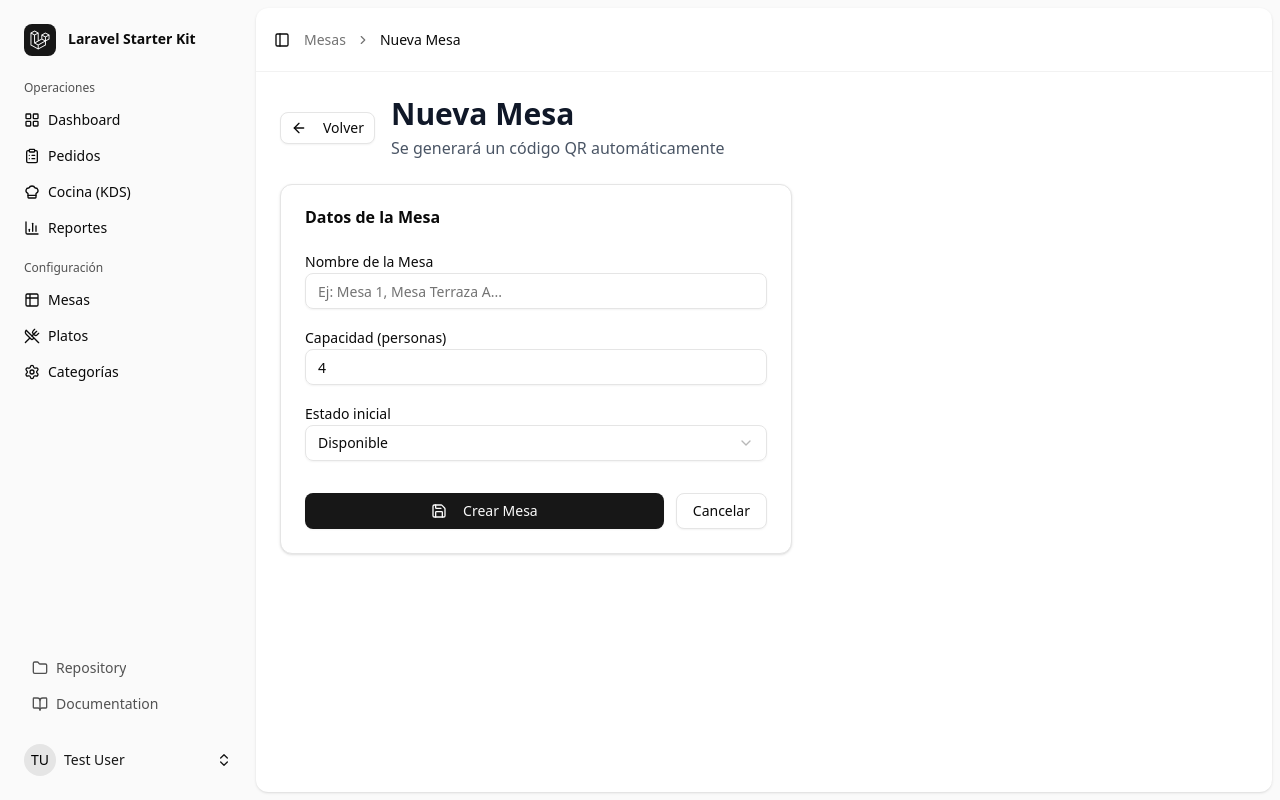
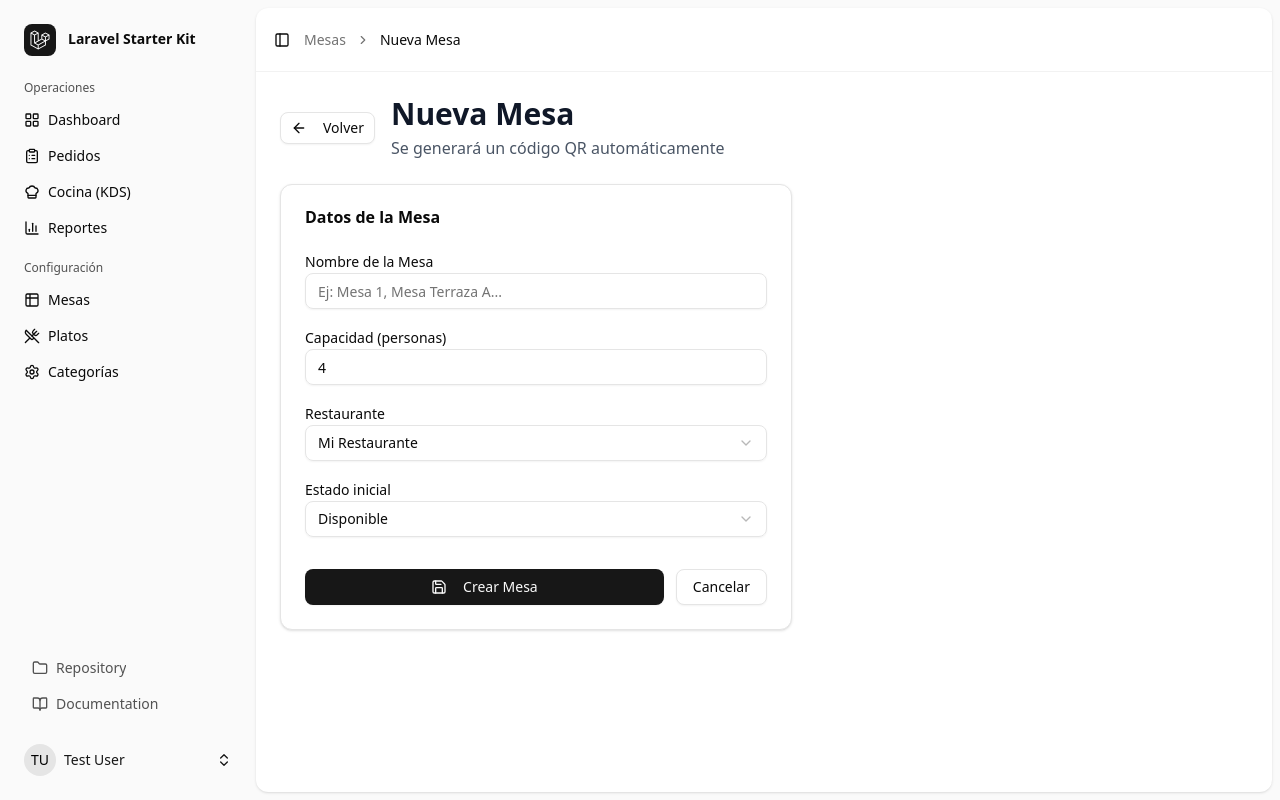
Before and after one commit to javis920320/restaurante_app, a Laravel app: page /configuracion/mesas/create in a window 1280 px wide. Run offline with Laravel 12, Linux system fonts and the light colour scheme; the visitor is signed in with stand-in values (Sample User, id 1); data comes from the database, SQL or seed files in the repository; data that the repository does not hold is empty; style sheets or scripts are compiled from the project's sources; parts of the project's set-up code (start-up, migrations or seed data) failed here and were passed over; some libraries are stand-ins or nearby versions; some web fonts are replaced.

Commit message:
Fix restaurante_id validation error when creating mesa - add restaurant management UI and seeder
Co-authored-by: jalopezl6 <249376858+jalopezl6@users.noreply.github.com>

```diff
--- a/database/seeders/DatabaseSeeder.php
+++ b/database/seeders/DatabaseSeeder.php
@@ -21,5 +21,6 @@ class DatabaseSeeder extends Seeder
         ]);
 
         $this->call(RolesAndPermissionSeeder::class);
+        $this->call(RestauranteSeeder::class);
     }
 }
--- a/resources/js/layouts/configuracion/layout.tsx
+++ b/resources/js/layouts/configuracion/layout.tsx
@@ -16,6 +16,11 @@ export default function ConfiguracionLayout({ children }: PropsWithChildren) {
         {
             title: 'Categorias',
             href: '/categorias',
+            icon: null,
+        },
+        {
+            title: 'Restaurantes',
+            href: '/configuracion/restaurantes',
             icon: null,
         },
         {
--- a/resources/js/pages/Mesas/Create.tsx
+++ b/resources/js/pages/Mesas/Create.tsx
@@ -94,7 +94,21 @@ export default function Create({ restaurantes }: CreateProps) {
                             </div>
 
                             {/* Restaurante */}
-                            {restaurantes.length > 0 && (
+                            {restaurantes.length === 0 ? (
+                                <div className="rounded-md bg-yellow-50 border border-yellow-200 p-3 text-sm">
+                                    <p className="text-yellow-800 font-medium">No hay restaurantes disponibles.</p>
+                                    <p className="mt-1 text-yellow-700">
+                                        Debes{' '}
+                                        <Link
+                                            href={route('restaurantes.index')}
+                                            className="underline font-semibold hover:text-yellow-900"
+                                        >
+                                            crear un restaurante
+                                        </Link>{' '}
+                                        antes de poder crear una mesa.
+                                    </p>
+                                </div>
+                            ) : (
                                 <div className="space-y-2">
                                     <Label htmlFor="restaurante_id">Restaurante</Label>
                                     <Select
@@ -138,7 +152,7 @@ export default function Create({ restaurantes }: CreateProps) {
 
                             {/* Submit */}
                             <div className="flex gap-3 pt-4">
-                                <Button type="submit" disabled={processing} className="flex-1">
+                                <Button type="submit" disabled={processing || restaurantes.length === 0} className="flex-1">
                                     <Save className="mr-2 h-4 w-4" />
                                     {processing ? 'Guardando...' : 'Crear Mesa'}
                                 </Button>
--- a/resources/js/pages/Mesas/Edit.tsx
+++ b/resources/js/pages/Mesas/Edit.tsx
@@ -107,7 +107,21 @@ export default function Edit({ mesa, restaurantes }: EditProps) {
                             </div>
 
                             {/* Restaurante */}
-                            {restaurantes.length > 0 && (
+                            {restaurantes.length === 0 ? (
+                                <div className="rounded-md bg-yellow-50 border border-yellow-200 p-3 text-sm">
+                                    <p className="text-yellow-800 font-medium">No hay restaurantes disponibles.</p>
+                                    <p className="mt-1 text-yellow-700">
+                                        Debes{' '}
+                                        <Link
+                                            href={route('restaurantes.index')}
+                                            className="underline font-semibold hover:text-yellow-900"
+                                        >
+                                            crear un restaurante
+                                        </Link>{' '}
+                                        antes de poder editar esta mesa.
+                                    </p>
+                                </div>
+                            ) : (
                                 <div className="space-y-2">
                                     <Label htmlFor="restaurante_id">Restaurante</Label>
                                     <Select
@@ -164,7 +178,7 @@ export default function Edit({ mesa, restaurantes }: EditProps) {
 
                             {/* Submit */}
                             <div className="flex gap-3 pt-4">
-                                <Button type="submit" disabled={processing} className="flex-1">
+                                <Button type="submit" disabled={processing || restaurantes.length === 0} className="flex-1">
                                     <Save className="mr-2 h-4 w-4" />
                                     {processing ? 'Guardando...' : 'Guardar Cambios'}
                                 </Button>
--- /dev/null
+++ b/resources/js/pages/Restaurantes/Index.tsx
@@ -0,0 +1,261 @@
+import InputError from '@/components/input-error';
+import AppLayout from '@/layouts/app-layout';
+import ConfiguracionLayout from '@/layouts/configuracion/layout';
+import { type BreadcrumbItem } from '@/types';
+import { Head, useForm } from '@inertiajs/react';
+import { useState } from 'react';
+
+interface Restaurante {
+    id: number;
+    nombre: string;
+    direccion: string | null;
+    telefono: string | null;
+    email: string | null;
+    activo: boolean;
+    mesas_count: number;
+}
+
+const breadcrumbs: BreadcrumbItem[] = [
+    {
+        title: 'Restaurantes',
+        href: '/configuracion/restaurantes',
+    },
+];
+
+export default function RestaurantesIndex({ restaurantes }: { restaurantes: Restaurante[] }) {
+    const [editingId, setEditingId] = useState<number | null>(null);
+
+    const createForm = useForm({
+        nombre: '',
+        direccion: '',
+        telefono: '',
+        email: '',
+        activo: true,
+    });
+
+    const editForm = useForm({
+        nombre: '',
+        direccion: '',
+        telefono: '',
+        email: '',
+        activo: true,
+    });
+
+    const handleCreate = (e: React.FormEvent) => {
+        e.preventDefault();
+        createForm.post(route('restaurantes.store'), {
+            preserveScroll: true,
+            onSuccess: () => {
+                createForm.reset();
+            },
+        });
+    };
+
+    const startEditing = (restaurante: Restaurante) => {
+        setEditingId(restaurante.id);
+        editForm.setData({
+            nombre: restaurante.nombre,
+            direccion: restaurante.direccion ?? '',
+            telefono: restaurante.telefono ?? '',
+            email: restaurante.email ?? '',
+            activo: restaurante.activo,
+        });
+    };
+
+    const handleUpdate = (e: React.FormEvent, id: number) => {
+        e.preventDefault();
+        editForm.put(route('restaurantes.update', id), {
+            preserveScroll: true,
+            onSuccess: () => {
+                setEditingId(null);
+            },
+        });
+    };
+
+    const handleDelete = (id: number) => {
+        if (!confirm('¿Estás seguro de eliminar este restaurante?')) return;
+        editForm.delete(route('restaurantes.destroy', id), {
+            preserveScroll: true,
+        });
+    };
+
+    return (
+        <AppLayout breadcrumbs={breadcrumbs}>
+            <Head title="Restaurantes" />
+            <ConfiguracionLayout>
+                <div className="p-4">
+                    <h1 className="text-2xl font-bold">Gestión de Restaurantes</h1>
+                    <p className="mt-2 text-gray-600">Aquí puedes gestionar los restaurantes de la aplicación.</p>
+
+                    {/* Formulario para crear nuevo restaurante */}
+                    <div className="mt-6 rounded-md border p-4">
+                        <h2 className="mb-3 text-lg font-semibold">Nuevo Restaurante</h2>
+                        <form onSubmit={handleCreate} className="space-y-3">
+                            <div>
+                                <input
+                                    type="text"
+                                    placeholder="Nombre del restaurante *"
+                                    className="w-full rounded-md border p-2"
+                                    value={createForm.data.nombre}
+                                    onChange={(e) => createForm.setData('nombre', e.target.value)}
+                                />
+                                <InputError message={createForm.errors.nombre} />
+                            </div>
+                            <div>
+                                <input
+                                    type="text"
+                                    placeholder="Dirección"
+                                    className="w-full rounded-md border p-2"
+                                    value={createForm.data.direccion}
+                                    onChange={(e) => createForm.setData('direccion', e.target.value)}
+                                />
+                                <InputError message={createForm.errors.direccion} />
+                            </div>
+                            <div className="flex gap-2">
+                                <div className="flex-1">
+                                    <input
+                                        type="text"
+                                        placeholder="Teléfono"
+                                        className="w-full rounded-md border p-2"
+                                        value={createForm.data.telefono}
+                                        onChange={(e) => createForm.setData('telefono', e.target.value)}
+                                    />
+                                    <InputError message={createForm.errors.telefono} />
+                                </div>
+                                <div className="flex-1">
+                                    <input
+                                        type="email"
+                                        placeholder="Correo electrónico"
+                                        className="w-full rounded-md border p-2"
+                                        value={createForm.data.email}
+                                        onChange={(e) => createForm.setData('email', e.target.value)}
+                                    />
+                                    <InputError message={createForm.errors.email} />
+                                </div>
+                            </div>
+                            <button
+                                type="submit"
+                                disabled={createForm.processing}
+                                className="rounded-md bg-blue-500 px-4 py-2 text-white hover:bg-blue-600 disabled:opacity-50"
+                            >
+                                {createForm.processing ? 'Guardando...' : 'Agregar Restaurante +'}
+                            </button>
+                        </form>
+                    </div>
+
+                    {/* Lista de restaurantes */}
+                    {restaurantes.length > 0 && (
+                        <div className="mt-6">
+                            <h2 className="mb-3 text-xl font-semibold">Lista de Restaurantes</h2>
+                            <ul className="space-y-3">
+                                {restaurantes.map((restaurante) => (
+                                    <li key={restaurante.id} className="rounded-md border p-3">
+                                        {editingId === restaurante.id ? (
+                                            <form onSubmit={(e) => handleUpdate(e, restaurante.id)} className="space-y-2">
+                                                <div>
+                                                    <input
+                                                        type="text"
+                                                        className="w-full rounded-md border p-2"
+                                                        value={editForm.data.nombre}
+                                                        onChange={(e) => editForm.setData('nombre', e.target.value)}
+                                                    />
+                                                    <InputError message={editForm.errors.nombre} />
+                                                </div>
+                                                <div>
+                                                    <input
+                                                        type="text"
+                                                        placeholder="Dirección"
+                                                        className="w-full rounded-md border p-2"
+                                                        value={editForm.data.direccion}
+                                                        onChange={(e) => editForm.setData('direccion', e.target.value)}
+                                                    />
+                                                </div>
+                                                <div className="flex gap-2">
+                                                    <input
+                                                        type="text"
+                                                        placeholder="Teléfono"
+                                                        className="flex-1 rounded-md border p-2"
+                                                        value={editForm.data.telefono}
+                                                        onChange={(e) => editForm.setData('telefono', e.target.value)}
+                                                    />
+                                                    <input
+                                                        type="email"
+                                                        placeholder="Correo"
+                                                        className="flex-1 rounded-md border p-2"
+                                                        value={editForm.data.email}
+                                                        onChange={(e) => editForm.setData('email', e.target.value)}
+                                                    />
+                                                </div>
+                                                <div className="flex items-center gap-2">
+                                                    <label className="flex items-center gap-1 text-sm">
+                                                        <input
+                                                            type="checkbox"
+                                                            checked={editForm.data.activo}
+                                                            onChange={(e) => editForm.setData('activo', e.target.checked)}
+                                                        />
+                                                        Activo
+                                                    </label>
+                                                </div>
+                                                <div className="flex gap-2">
+                                                    <button
+                                                        type="submit"
+                                                        disabled={editForm.processing}
+                                                        className="rounded-md bg-green-500 px-3 py-1 text-sm text-white hover:bg-green-600 disabled:opacity-50"
+                                                    >
+                                                        Guardar
+                                                    </button>
+                                                    <button
+                                                        type="button"
+                                                        onClick={() => setEditingId(null)}
+                                                        className="rounded-md bg-gray-200 px-3 py-1 text-sm hover:bg-gray-300"
+                                                    >
+                                                        Cancelar
+                                                    </button>
+                                                </div>
+                                            </form>
+                                        ) : (
+                                            <div className="flex items-center justify-between">
+                                                <div>
+                                                    <span className="font-medium">{restaurante.nombre}</span>
+                                                    {!restaurante.activo && (
+                                                        <span className="ml-2 rounded-full bg-gray-200 px-2 py-0.5 text-xs text-gray-600">
+                                                            Inactivo
+                                                        </span>
+                                                    )}
+                                                    {restaurante.direccion && (
+                                                        <p className="text-sm text-gray-500">{restaurante.direccion}</p>
+                                                    )}
+                                                    <p className="text-xs text-gray-400">{restaurante.mesas_count} mesa(s)</p>
+                                                </div>
+                                                <div className="flex gap-2">
+                                                    <button
+                                                        onClick={() => startEditing(restaurante)}
+                                                        className="text-blue-500 hover:text-blue-700"
+                                                    >
+                                                        Editar
+                                                    </button>
+                                                    <button
+                                                        onClick={() => handleDelete(restaurante.id)}
+                                                        className="text-red-500 hover:text-red-700"
+                                                    >
+                                                        Eliminar
+                                                    </button>
+                                                </div>
+                                            </div>
+                                        )}
+                                    </li>
+                                ))}
+                            </ul>
+                        </div>
+                    )}
+
+                    {restaurantes.length === 0 && (
+                        <div className="mt-6 rounded-md bg-yellow-50 p-4 text-center">
+                            <p className="text-yellow-700">No hay restaurantes registrados. Crea uno para comenzar.</p>
+                        </div>
+                    )}
+                </div>
+            </ConfiguracionLayout>
+        </AppLayout>
+    );
+}
--- a/routes/web.php
+++ b/routes/web.php
@@ -6,6 +6,7 @@ use App\Http\Controllers\MenuQRController;
 use App\Http\Controllers\MesaController;
 use App\Http\Controllers\PedidoController;
 use App\Http\Controllers\PlatoController;
+use App\Http\Controllers\RestauranteController;
 use Illuminate\Support\Facades\Route;
 use Inertia\Inertia;
 
@@ -42,6 +43,11 @@ Route::middleware(['auth', 'verified'])->group(function () {
     Route::post('/configuracion/platos/{plato}/toggle-activo', [PlatoController::class, 'toggleActivo'])
         ->name('platos.toggle-activo');
 
+    // Gestión de restaurantes
+    Route::resource('configuracion/restaurantes', RestauranteController::class)
+        ->only(['index', 'store', 'update', 'destroy'])
+        ->names('restaurantes');
+
     // Gestión de mesas
     Route::resource('/configuracion/mesas', MesaController::class);
     Route::get('/configuracion/mesas/{mesa}/qr', [MesaController::class, 'generarQR'])
```
Also changed, not shown: app/Http/Controllers/RestauranteController.php (added, +54 -0 lines), app/Http/Requests/RestauranteRequest.php (added, +54 -0 lines), database/seeders/RestauranteSeeder.php (added, +27 -0 lines), package-lock.json.
